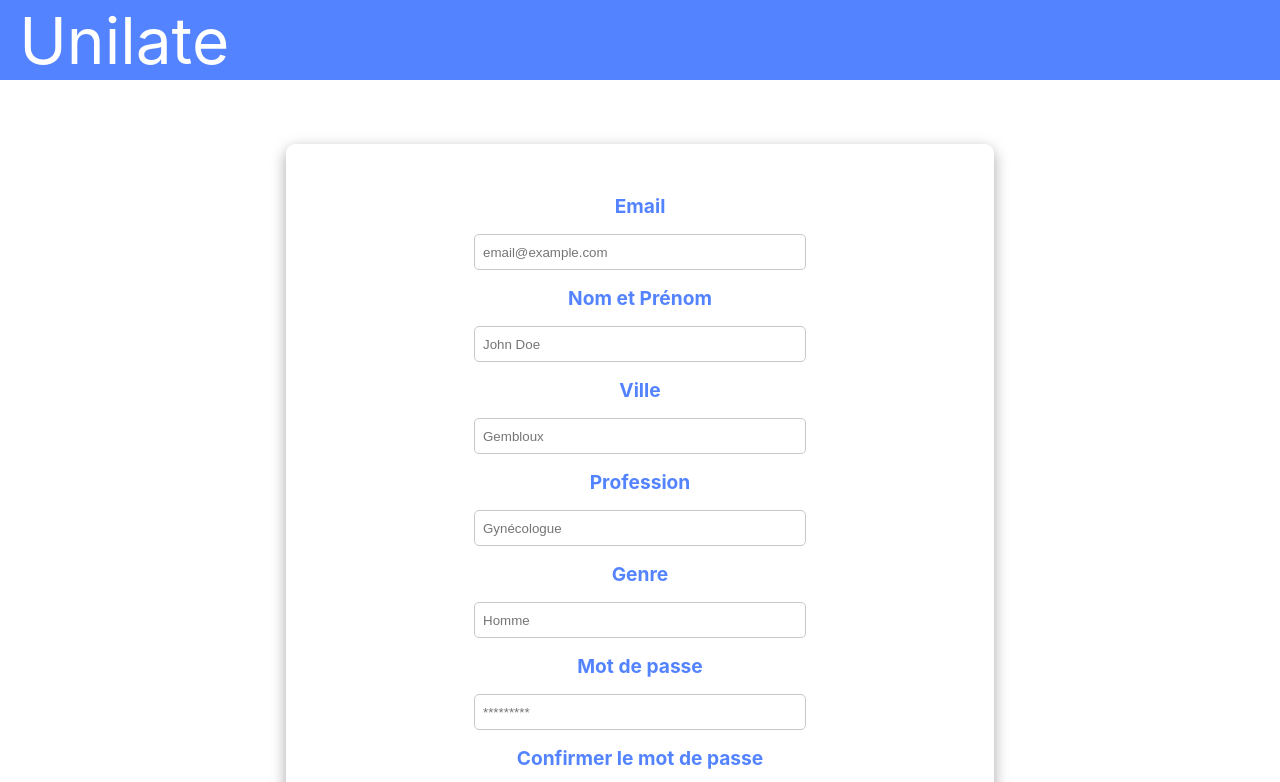
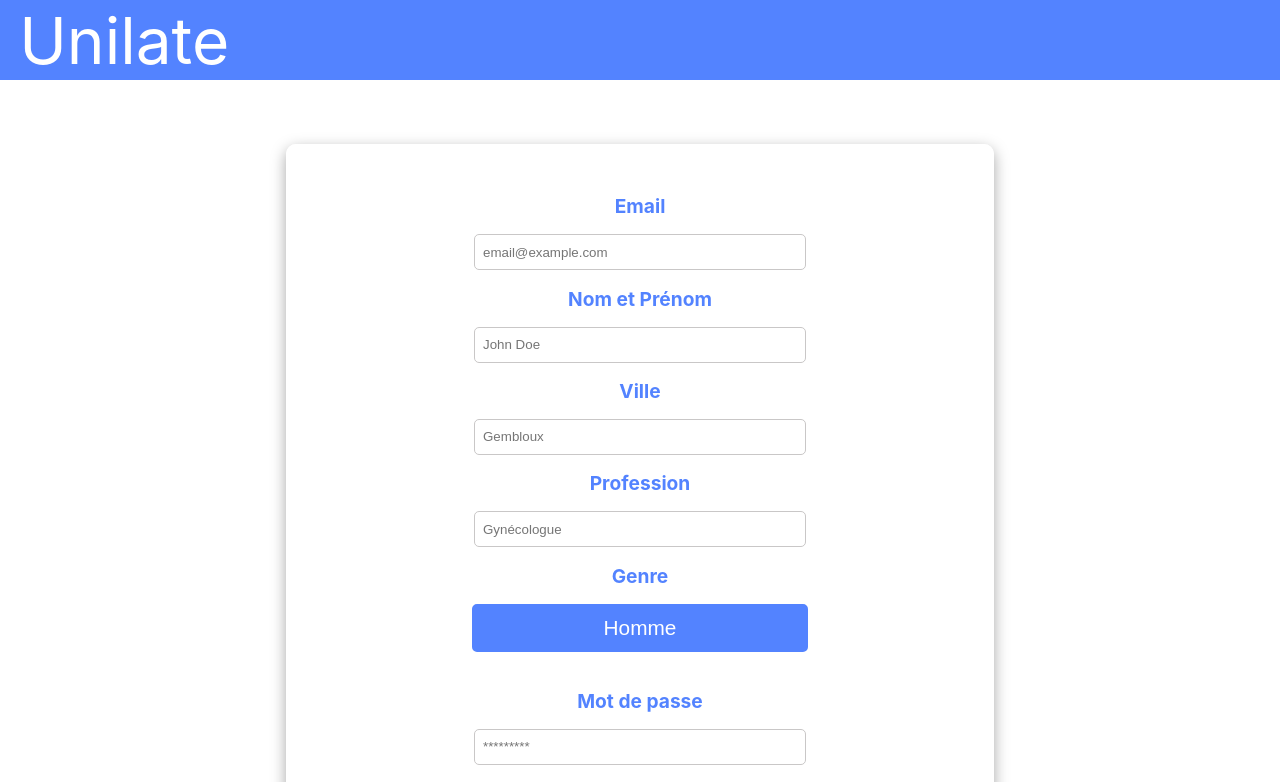
Before and after one commit to Harold-coder/unilate-app, a React (Create React App) app: page /signup in a window 1280 px wide. Shown: the top 782 px of the page. Built offline with nearby package versions, Linux system fonts and the light colour scheme.

Commit message:
Gender select add

```diff
--- a/src/doctor-page.css
+++ b/src/doctor-page.css
@@ -70,6 +70,23 @@ body {
     appearance: none;
     cursor: pointer;
 }
+
+.dropdownGender{
+    text-align: center;
+    font-size: 1.3rem;
+    height: 3rem;
+    width: 21rem;
+    margin-bottom: 1em;
+    background-color: #5383FF;
+    color: white;
+    border: 2px solid #5383FF;
+    border-radius: 5px;
+    appearance: none;
+    cursor: pointer;
+}
+
+
+
 .retard-patient{
     font-size: 1.5rem;
     display: flex;
--- a/src/index.css
+++ b/src/index.css
@@ -132,7 +132,7 @@ nav{
   border-radius: 10px;
 }
 .signup-full-form{
-  height: 45rem;
+  height: 50rem;
 }
 .login-form, .signup-form{
   display: flex;
@@ -143,7 +143,7 @@ nav{
   margin-bottom: 2rem;
 }
 .signup-form{
-  height: 42rem;
+  height: 47rem;
 }
 .password-div, .email-div{
   display: flex;
@@ -173,7 +173,7 @@ nav{
 }
 .login-button, .signup-button, .create-button{
   font-size: 1.1rem;
-  width: 9rem;
+  width: 10rem;
   min-height: 2.5rem;
   cursor: pointer;
   color: white;
--- a/src/pages/SignUp.js
+++ b/src/pages/SignUp.js
@@ -71,7 +71,10 @@ function SignUp() {
                 </div>
                 <div className="email-div">
                 <label className="signup-label">Genre</label>
-                <input type="text" placeholder="Homme" className="login-input" onChange={(e) => setGender(e.target.value)}></input>
+                <select className="dropdownGender" onChange={(e) => setGender(e.target.value)}>
+                        <option value="man">Homme</option>
+                        <option value="woman">Femme</option>
+                    </select>
                 </div>
                 <div className="password-div">
                 <label className="signup-label">Mot de passe</label>
```
